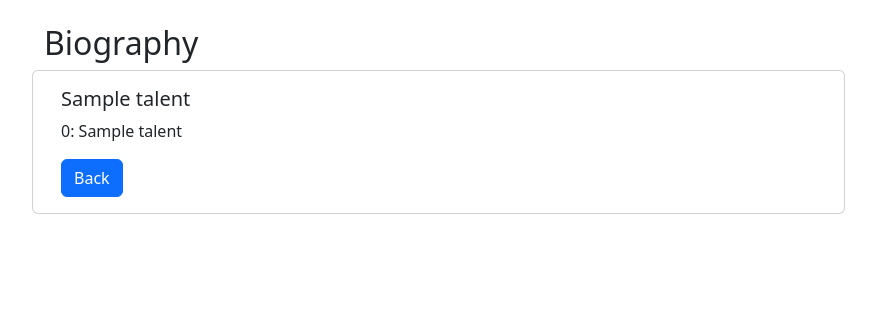
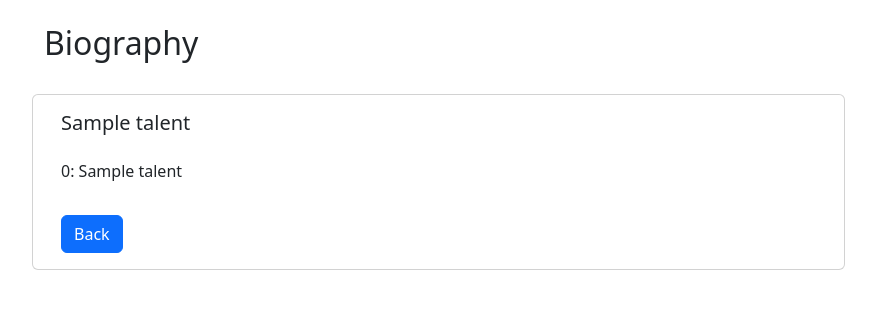
Before and after one commit to saandhikaa/PHP-Exploration, a PHP site: the page made by mvc-application/app/views/talent/detail.php in a window 1280 px wide. Shown: the part 56-365 px from the top of the page, without its empty margins (66-942 px from the left). Run offline with PHP 8.4, Linux system fonts and the light colour scheme; the template is opened without the code that fills it: most values are stand-ins (such as "Sample title", 1, 10 or a date in 2020); some libraries are stand-ins or nearby versions.

Commit message:
update view

```diff
--- a/mvc-application/app/views/talent/detail.php
+++ b/mvc-application/app/views/talent/detail.php
@@ -1,14 +1,24 @@
 <div class="row mx-3 my-4">
     <h2>Biography</h2>
-    <div class="card w-75">
+    <div class="card w-75 mt-4">
         <div class="card-body">
-            <h5 class="card-title"><?= $data['talent']['name_'] ?></h5>
-            <?php foreach ($data['talent'] as $key => $value): ?>
-                <?php if ($key !== "id" && $key !== "name_"): ?>
-                    <p class="card-text"><?= $key ?>: <?= $value ?></p>
-                <?php endif ?>
-            <?php endforeach ?>
-            <a href="<?= BASEURL ?>/talent" class="btn btn-primary">Back</a>
+            <h5 class="card-title mb-4"><?= $data['talent']['name_'] ?></h5>
+            <?php
+                foreach ($data['talent'] as $key => $value) {
+                    if ($key !== "id" && $key !== "name_") {
+                        $key = ucwords(rtrim($key, '_'));
+                        if ($key === "Birthdate") {
+                            $print = $key . ": " . date("M d, Y", strtotime($value));
+                        } else {
+                            $print = $key . ": " . $value;
+                        }
+            ?>
+                        <p class="card-text mb-2"><?= $print ?></p>
+            <?php
+                    }
+                }
+            ?>
+            <a href="<?= BASEURL ?>/talent" class="btn btn-primary mt-4">Back</a>
         </div>
     </div>
 </div>
```
